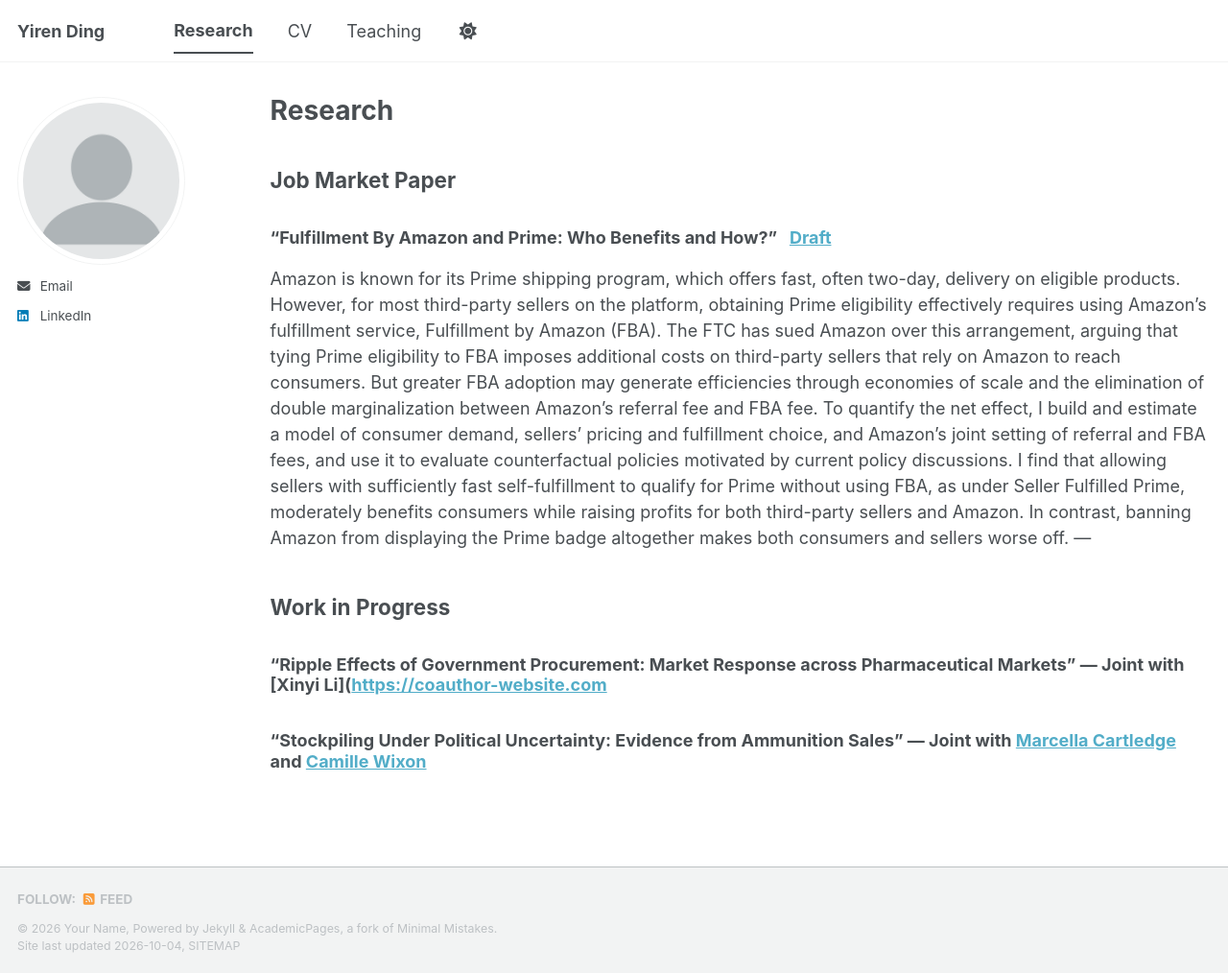
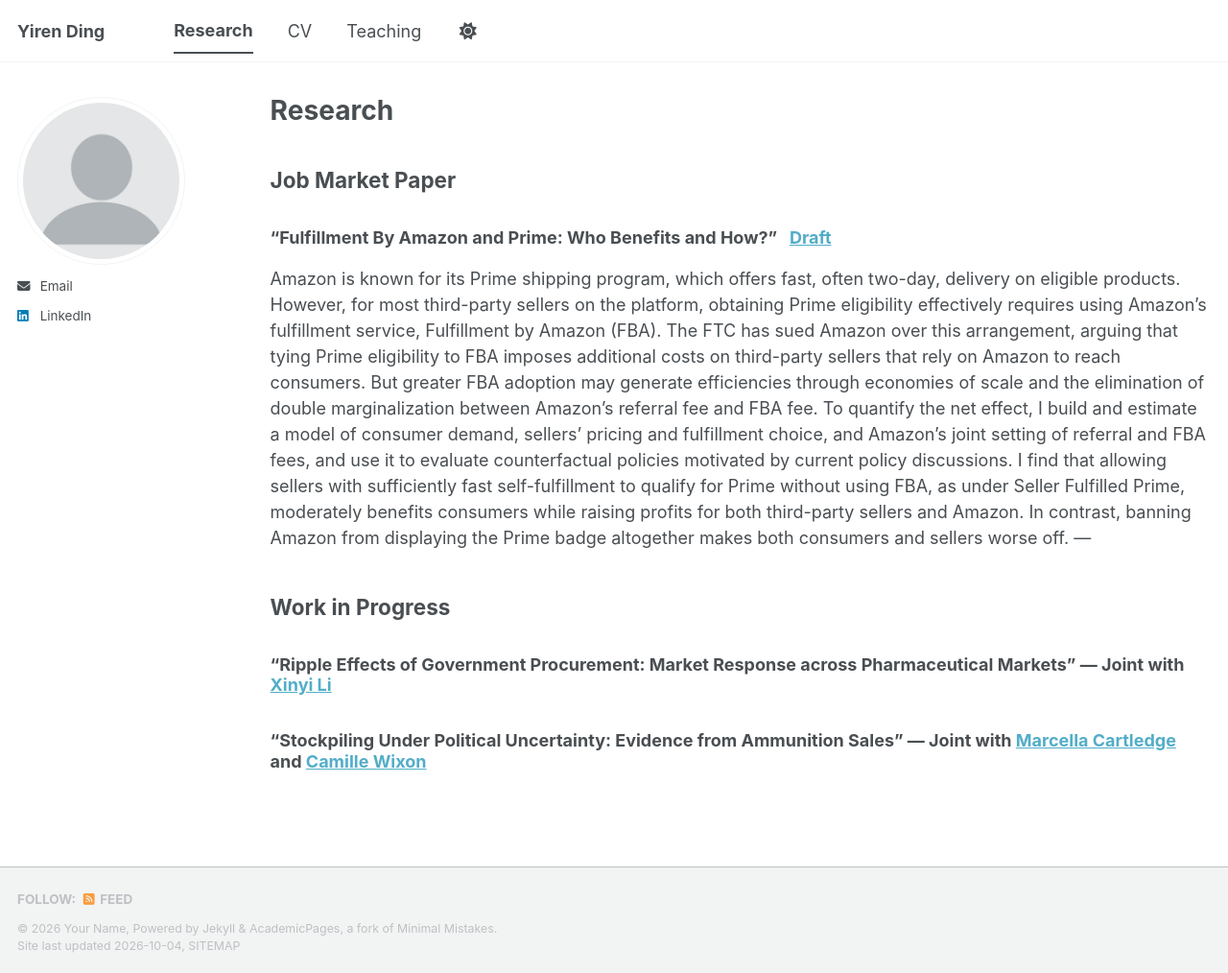
Before and after one commit to dingyiren/dingyiren.github.io, a Jekyll site: the page built from _pages/publications.md, in a window 1280 px wide and 1014 px high. Shown: the whole window at 96% size. Built offline with Jekyll 4.4.1, drawn with Linux system fonts in a browser that asks for light colours; a style sheet for code colours, icons or effects is not loaded; part of the change alters nothing that is shown.

Commit message:
Update publications.md

```diff
--- a/_pages/publications.md
+++ b/_pages/publications.md
@@ -14,6 +14,6 @@ Amazon is known for its Prime shipping program, which offers fast, often two-day
 
 ## Work in Progress
 
-### "Ripple Effects of Government Procurement: Market Response across Pharmaceutical Markets" — Joint with [Xinyi Li]([https://coauthor-website.com](https://xinyi-li.com/)
+### "Ripple Effects of Government Procurement: Market Response across Pharmaceutical Markets" — Joint with [Xinyi Li](https://xinyi-li.com/)
 
 ### "Stockpiling Under Political Uncertainty: Evidence from Ammunition Sales" — Joint with [Marcella Cartledge](https://www.marcellacartledge.com/) and [Camille Wixon](https://camillewixon.com/)
```
